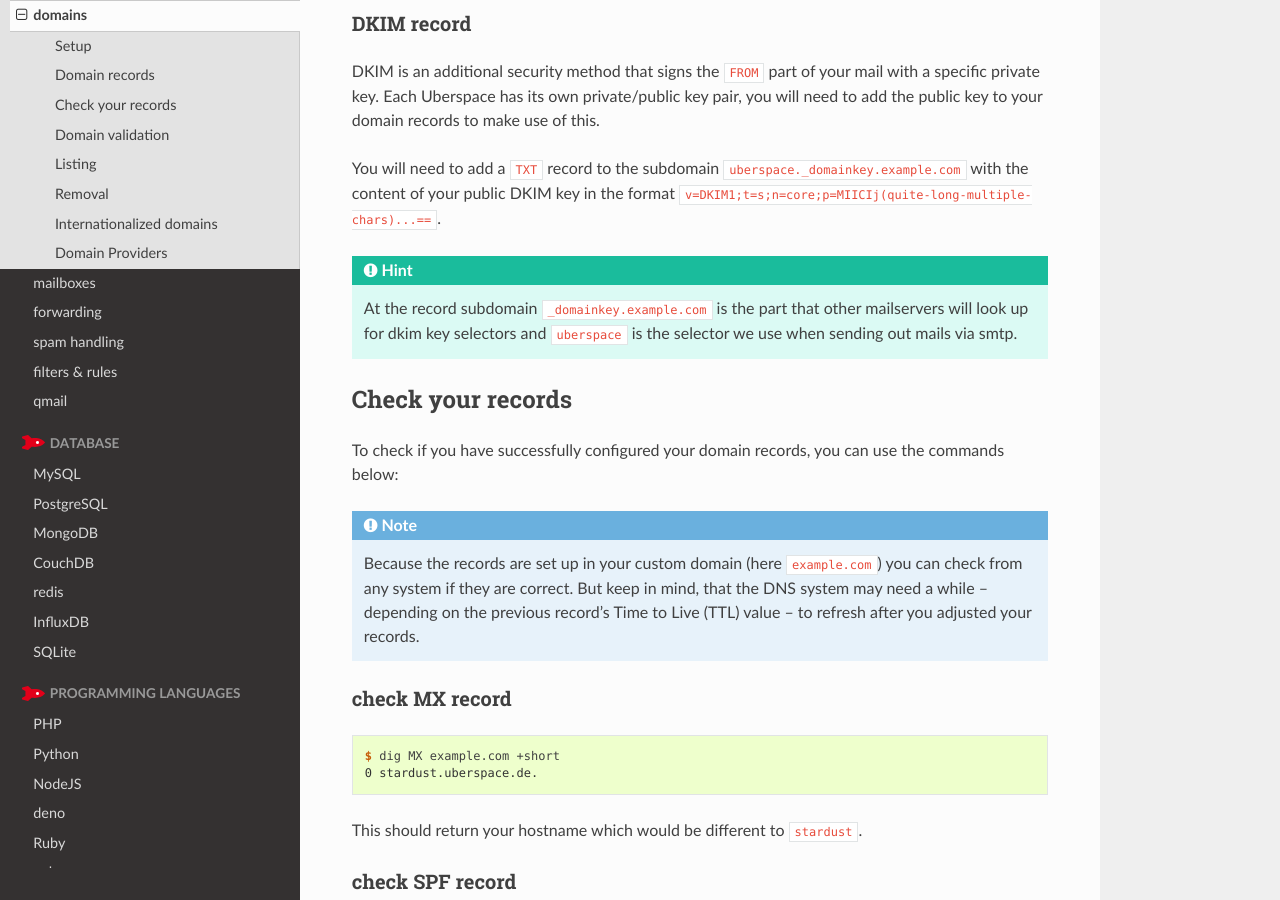
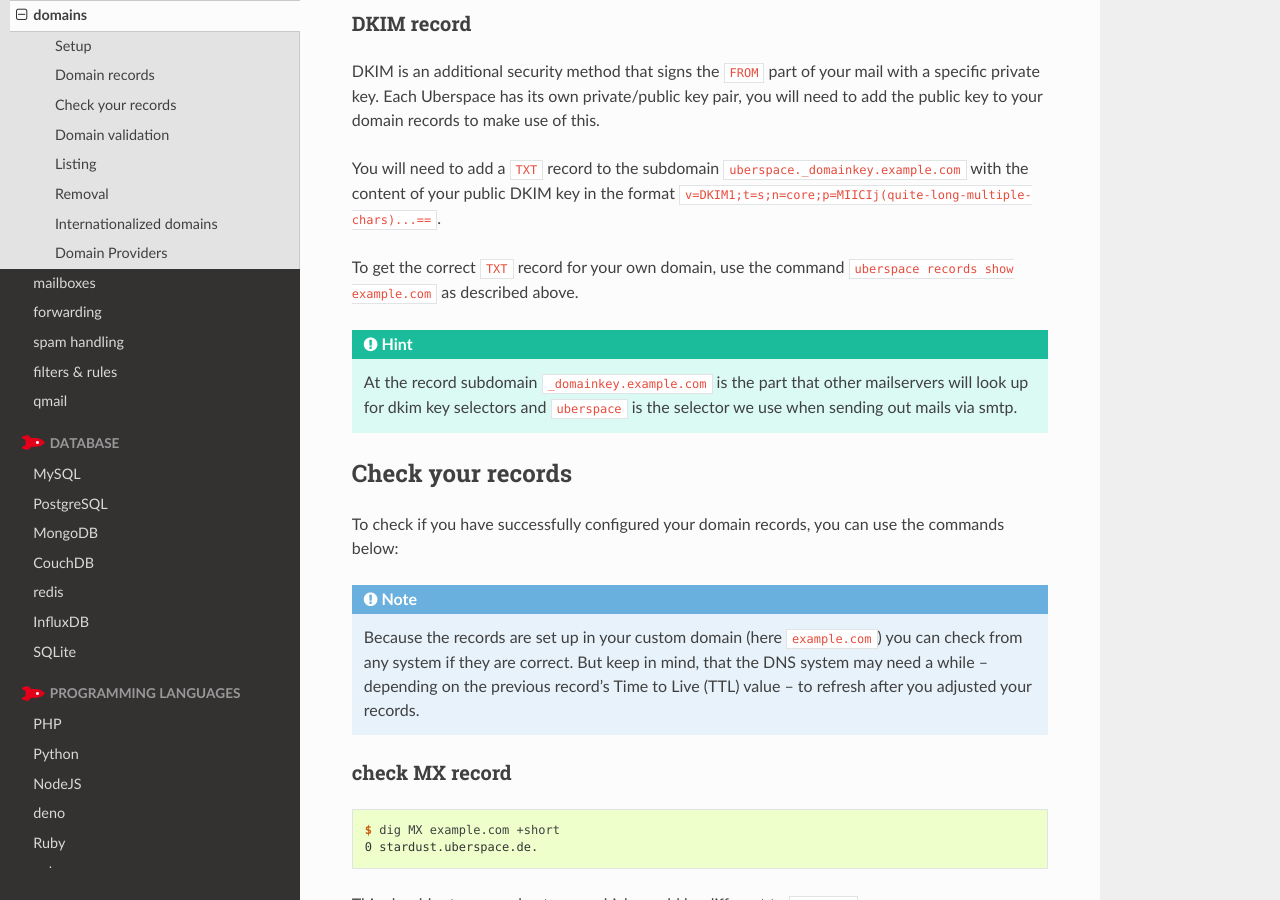
Before and after one commit to Uberspace/manual, a Sphinx documentation site: the page built from source/mail-domains.rst, in a window 1280 px wide and 900 px high, scrolled down 1855 px. Built offline with Sphinx 7.4.7 and the Read the Docs theme 3.1.0, drawn with Linux system fonts in a browser that asks for light colours; pages that are not in the unit, such as notebooks, are missing from menus.

Commit message:
Improved DKIM instructions (#574)
Most users - myself included - don't read the entire manual page, but they immediately jump to the section that's relevant for their current question. I just spent quite some time finding the right DKIM record instructions because they were mentioned above in another section. So I added a convenient reference so that others will get there faster than myself :-)

```diff
--- a/source/mail-domains.rst
+++ b/source/mail-domains.rst
@@ -78,6 +78,9 @@
 
 You will need to add a ``TXT`` record to the subdomain ``uberspace._domainkey.example.com`` with the content of your public
 DKIM key in the format ``v=DKIM1;t=s;n=core;p=MIICIj(quite-long-multiple-chars)...==``.
+
+To get the correct ``TXT`` record for your own domain, use the command ``uberspace records show example.com`` as described above.
+
 
 .. hint::
   At the record subdomain ``_domainkey.example.com`` is the part that other mailservers will look up for dkim key selectors
```
